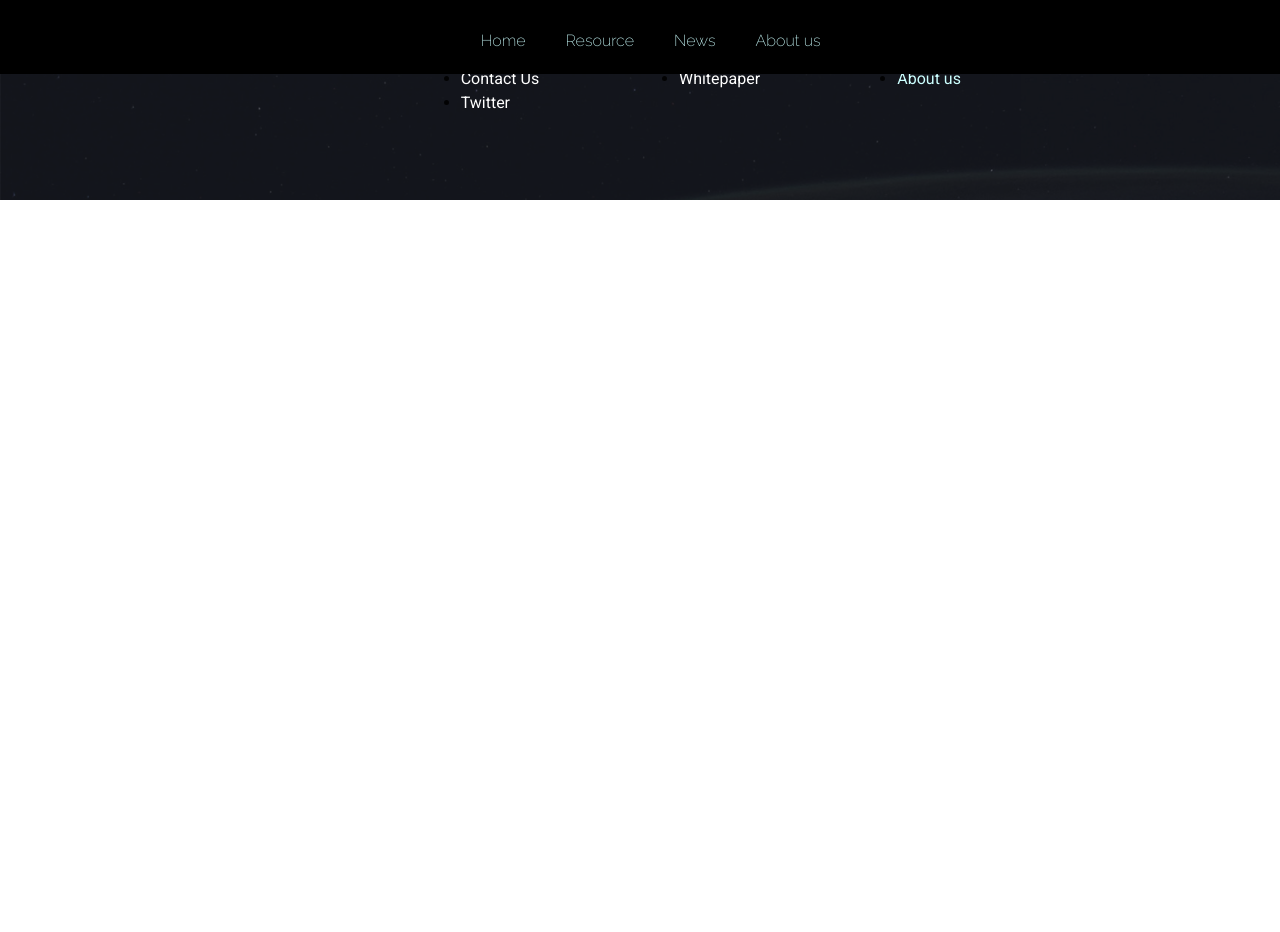
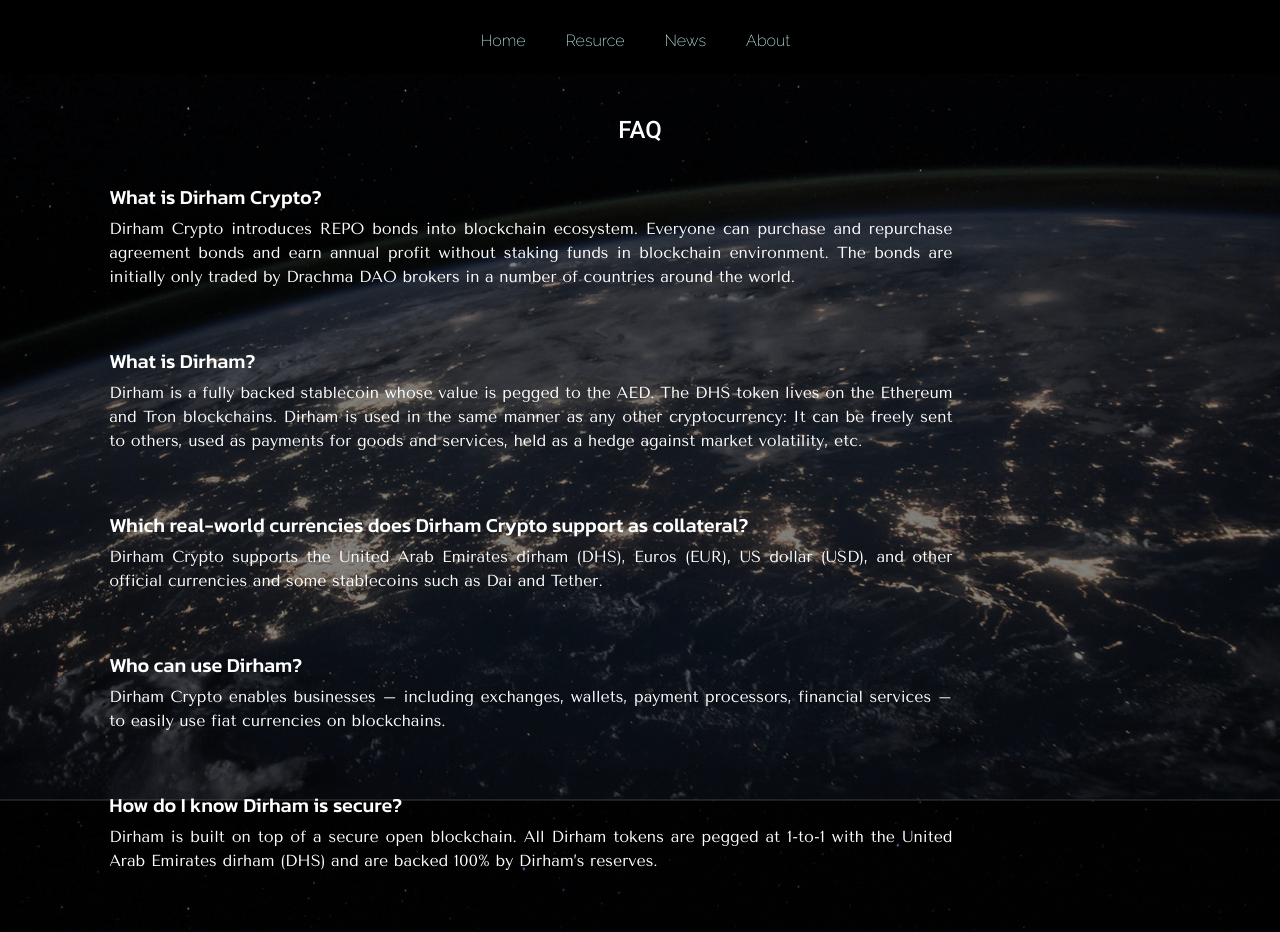
Before and after one commit to DirhamCrypto/Website-Front-End, a Vue app: page /#/faq in a window 1280 px wide. Shown: the top 932 px of the page. Before the commit the page ends 800 px from the top, so only its background shows below. Built offline with nearby package versions, Linux system fonts and the light colour scheme; what vue-fullpage.js would draw is missing.

Commit message:
fix vue router

```diff
--- a/src/App.vue
+++ b/src/App.vue
@@ -7,23 +7,55 @@
         </div>
         <div class="col-5 offset-1">
           <ul class="text-primary nav">
-            <li><router-link to="/" class="raleway">Home</router-link></li>
             <li>
-              <a href="https://dirhamcrypto.io/whitepaper.pdf" class="raleway"
-                >Resource</a
-              >
+              <a href="/" @click="location.reload()" class="raleway">Home</a>
+            </li>
+            <li>
+              <v-menu dark open-on-hover down offset-x>
+                <template v-slot:activator="{ on, attrs }">
+                  <a class="raleway" v-bind="attrs" v-on="on"> Resurce </a>
+                </template>
+
+                <v-list>
+                  <v-list-item>
+                    <v-list-item-title
+                      ><a
+                        class="raleway"
+                        href="https://dirhamcrypto.io/whitepaper.pdf"
+                        >whaite paper</a
+                      ></v-list-item-title
+                    >
+                  </v-list-item>
+                  <v-list-item>
+                    <v-list-item-title
+                      ><router-link
+                        onclick="window.location.reload(true)"
+                        to="/faq"
+                        target=""
+                        class="raleway"
+                        >FAQ</router-link
+                      ></v-list-item-title
+                    >
+                  </v-list-item>
+                </v-list>
+              </v-menu>
             </li>
             <li><a href="#" class="raleway">News</a></li>
             <li>
-              <router-link to="/aboutus" class="raleway">About us</router-link>
+              <router-link
+                onclick="window.location.reload(true)"
+                to="/about"
+                target=""
+                class="raleway"
+                >About</router-link
+              >
             </li>
           </ul>
         </div>
       </div>
     </div>
     <div class="background">
-      <router-view></router-view>
-
+      <router-view />
       <div class="footer pt-10">
         <v-row>
           <v-col class="offset-1" cols="2">
@@ -52,11 +84,7 @@
             <h6 class="primary--text">RESOURCES</h6>
             <ul>
               <li>
-                <a
-                  class="white--text"
-                  href="https://dirhamcrypto.io/whitepaper.pdf"
-                  >Whitepaper</a
-                >
+                <a class="white--text" href="/whitepaper.pdf">Whitepaper</a>
               </li>
             </ul>
           </v-col>
--- a/src/main.js
+++ b/src/main.js
@@ -2,6 +2,7 @@
 import App from './App.vue'
 import router from './router'
 import vuetify from './plugins/vuetify';
+
 import VueFullPage from 'vue-fullpage.js'
 import { BootstrapVue, IconsPlugin } from 'bootstrap-vue'
 
--- a/src/router/index.js
+++ b/src/router/index.js
@@ -1,7 +1,8 @@
 import Vue from 'vue'
 import VueRouter from 'vue-router'
 import Home from '../views/Home.vue'
-import Aboutus from '../views/Aboutus.vue'
+import Aboutus from '../views/About.vue'
+import Faq from '../views/FAQ.vue'
 
 Vue.use(VueRouter)
 
@@ -12,14 +13,15 @@
     component: Home
   },
   {
-    path: '/aboutus',
-    name: 'Aboutus',
+    path: '/about',
+    name: 'About',
     component:Aboutus,
     // route level code-splitting
     // this generates a separate chunk (about.[hash].js) for this route
     // which is lazy-loaded when the route is visited.
-    // component: () => import(/* webpackChunkName: "about" */ '../views/Aboutus.vue')
-  }
+    // component: () => import(/* webpackChunkName: "about" */ '../views/About.vue')
+  },
+  {path:'/faq',name:'FAQ',component:Faq}
 ]
 
 const router = new VueRouter({
--- /dev/null
+++ b/src/views/About.vue
@@ -0,0 +1,40 @@
+<template>
+  <div class="aboutus">
+    <v-row class="pt-15"></v-row>
+    <v-row class="pt-15 my-5" justify="center">
+      <h5 class="white--text">About us</h5>
+    </v-row>
+    <v-row>
+      <v-col class="offset-2" cols="4">
+        <p class="text-justify white--text tenorsans">
+          Dirham Crypto is tasked with setting up DrachmaDAO consisted of Tech
+          enthusiasts and financial experts to drive the organization and make
+          it grow toward the more adoption of the international AED market by
+          developing and supporting a stablecoin called Dirham. We believe
+          people all around the world have to be able to decide for their own
+          financial situation freely and safely. As you may know, AED has been a
+          successfully adopted fiat currency by the observation of Great United
+          Arab Emirates and we truly believe we can help it grow bigger in the
+          international modern markets using Blockchain innovation and DeFi.
+        </p>
+      </v-col>
+      <v-col align-self="center" cols="3" class="offset-1">
+        <v-img width="70%" src="../assets/aboutus/men.png"></v-img>
+      </v-col>
+    </v-row>
+  </div>
+</template>
+
+<style scoped>
+.aboutus {
+  height: 80vh;
+  background: rgb(0, 0, 0);
+  background: linear-gradient(
+    0deg,
+    rgba(0, 0, 0, 0) 0%,
+    rgba(0, 0, 0, 0.5) 10%,
+    rgba(0, 0, 0, 0.5) 90%,
+    rgba(0, 0, 0, 0) 100%
+  );
+}
+</style>
--- /dev/null
+++ b/src/views/FAQ.vue
@@ -0,0 +1,174 @@
+<template>
+  <div class="faq">
+    <v-row class="pt-15"></v-row>
+    <v-row class="pt-15 my-5" justify="center">
+      <h4 class="white--text">FAQ</h4>
+    </v-row>
+    <v-row class="my-5">
+      <v-col class="offset-1" cols="8">
+        <h5 class="text-white kanit">What is Dirham Crypto?</h5>
+        <p class="text-justify text-white tenorsans">
+          Dirham Crypto introduces REPO bonds into blockchain ecosystem.
+          Everyone can purchase and repurchase agreement bonds and earn annual
+          profit without staking funds in blockchain environment. The bonds are
+          initially only traded by Drachma DAO brokers in a number of countries
+          around the world.
+        </p>
+      </v-col>
+    </v-row>
+    <v-row class="my-5">
+      <v-col class="offset-1" cols="8">
+        <h5 class="text-white kanit">What is Dirham?</h5>
+        <p class="text-justify white--text tenorsans">
+          Dirham is a fully backed stablecoin whose value is pegged to the AED.
+          The DHS token lives on the Ethereum and Tron blockchains. Dirham is
+          used in the same manner as any other cryptocurrency: It can be freely
+          sent to others, used as payments for goods and services, held as a
+          hedge against market volatility, etc.
+        </p>
+      </v-col>
+    </v-row>
+    <v-row class="my-5">
+      <v-col class="offset-1" cols="8">
+        <h5 class="text-white kanit">
+          Which real-world currencies does Dirham Crypto support as collateral?
+        </h5>
+        <p class="text-justify white--text tenorsans">
+          Dirham Crypto supports the United Arab Emirates dirham (DHS), Euros
+          (EUR), US dollar (USD), and other official currencies and some
+          stablecoins such as Dai and Tether.
+        </p>
+      </v-col>
+    </v-row>
+    <v-row class="my-5">
+      <v-col class="offset-1" cols="8">
+        <h5 class="text-white kanit">Who can use Dirham?</h5>
+        <p class="text-justify white--text tenorsans">
+          Dirham Crypto enables businesses – including exchanges, wallets,
+          payment processors, financial services – to easily use fiat currencies
+          on blockchains.
+        </p>
+      </v-col>
+    </v-row>
+    <v-row class="my-5">
+      <v-col class="offset-1" cols="8">
+        <h5 class="text-white kanit">How do I know Dirham is secure?</h5>
+        <p class="text-justify white--text tenorsans">
+          Dirham is built on top of a secure open blockchain. All Dirham tokens
+          are pegged at 1-to-1 with the United Arab Emirates dirham (DHS) and
+          are backed 100% by Dirham’s reserves.
+        </p>
+      </v-col>
+    </v-row>
+    <v-row class="my-5">
+      <v-col class="offset-1" cols="8">
+        <h5 class="text-white kanit">Where can I use Dirham?</h5>
+        <p class="text-justify white--text tenorsans">
+          Dirham is usable wherever digital currencies are usable and in many
+          places where digital currencies are not currently accepted.
+        </p>
+      </v-col>
+    </v-row>
+    <v-row class="my-5">
+      <v-col class="offset-1" cols="8">
+        <h5 class="text-white kanit">Is KYC needed?</h5>
+        <p class="text-justify white--text tenorsans">
+          Going through our “Know Your Customer” (KYC) form and approval process
+          is required to issue and redeem Dirhams.
+        </p>
+      </v-col>
+    </v-row>
+    <v-row class="my-5">
+      <v-col class="offset-1" cols="8">
+        <h5 class="text-white kanit">What is Governance?</h5>
+        <p class="text-justify white--text tenorsans">
+          Governance is the process of interaction and decision-making among the
+          stakeholders of a given system or organization. It also refers to the
+          way rules, norms and actions are structured, sustained, regulated and
+          upheld.
+        </p>
+      </v-col>
+    </v-row>
+    <v-row class="my-5">
+      <v-col class="offset-1" cols="8">
+        <h5 class="text-white kanit">What is DrachmaDAO?</h5>
+        <p class="text-justify white--text tenorsans">
+          Drachma is a decentralized autonomous organization aiming to create
+          stablecoins, which has already created Dirham as its first creation.
+        </p>
+      </v-col>
+    </v-row>
+    <v-row class="my-5">
+      <v-col class="offset-1" cols="8">
+        <h5 class="text-white kanit">What is Dor?</h5>
+        <p class="text-justify white--text tenorsans">
+          Dor is an ERC-20 token that is native to the DrachmaDAO.
+        </p>
+      </v-col>
+    </v-row>
+    <v-row class="my-5">
+      <v-col class="offset-1" cols="8">
+        <h5 class="text-white kanit">What is the Dor token used for?</h5>
+        <p class="text-justify white--text tenorsans">
+          Dor is the governance token; whoever holds Dor can participate in
+          DrachmaDAO.
+        </p>
+      </v-col>
+    </v-row>
+    <v-row class="my-5">
+      <v-col class="offset-1" cols="8">
+        <h5 class="text-white kanit">How much Dor is there?</h5>
+        <p class="text-justify white--text tenorsans">
+          The total supply is 1,000,000 tokens which will be distributed among
+          individuals based on the core team members’ decision.
+        </p>
+      </v-col>
+    </v-row>
+    <v-row class="my-5">
+      <v-col class="offset-1" cols="8">
+        <h5 class="text-white kanit">
+          What does one need to do to be eligible to receive the interest?
+        </h5>
+        <p class="text-justify white--text tenorsans">
+          All one needs to do is holding Dirham in his/her wallet. Bond APY is
+          divided into 52 weeks and the interest is paid every weekend on
+          Sundays.
+        </p>
+      </v-col>
+    </v-row>
+    <v-row class="my-5">
+      <v-col class="offset-1" cols="8">
+        <h5 class="text-white kanit">
+          Is the interest always paid on a weekly basis?
+        </h5>
+        <p class="text-justify white--text tenorsans">
+          Yes, but this can change in the future based on DAO managers’
+          decision, and it may be paid in shorter periods.
+        </p>
+      </v-col>
+    </v-row>
+    <v-row class="my-5">
+      <v-col class="offset-1" cols="8">
+        <h5 class="text-white kanit">How is the interest rate calculated?</h5>
+        <p class="text-justify white--text tenorsans">
+          The interest is calculated based on the amount of the profit earned by
+          the mutual fund. The more profit the mutual fund earns, the higher
+          rate the interest gets.
+        </p>
+      </v-col>
+    </v-row>
+  </div>
+</template>
+
+<style scoped>
+.faq {
+  background: rgb(0, 0, 0);
+  background: linear-gradient(
+    0deg,
+    rgba(0, 0, 0, 0) 0%,
+    rgba(0, 0, 0, 0.5) 10%,
+    rgba(0, 0, 0, 0.5) 90%,
+    rgba(0, 0, 0, 0) 100%
+  );
+}
+</style>
--- a/src/views/Home.vue
+++ b/src/views/Home.vue
@@ -324,8 +324,10 @@
           </v-col>
           <v-col cols="4">
             <h5 class="white--text text-body-1">
-              Drachma is a decentralized autonomous organization (DAO) with the
-              mission to create stablecoins with Dirham as its first product.
+              Drachma is a decentralized autonomous organization aiming to
+              create Stablecoins and has already created Dirham as the first
+              creation. All activities and decisions are made by the DAO
+              members. Anyone who holds Dor can contribute to Drachma DAO.
             </h5>
           </v-col>
         </v-row>
```
Also changed, not shown: 29 other files (tests, documents, lock files or other folders).
